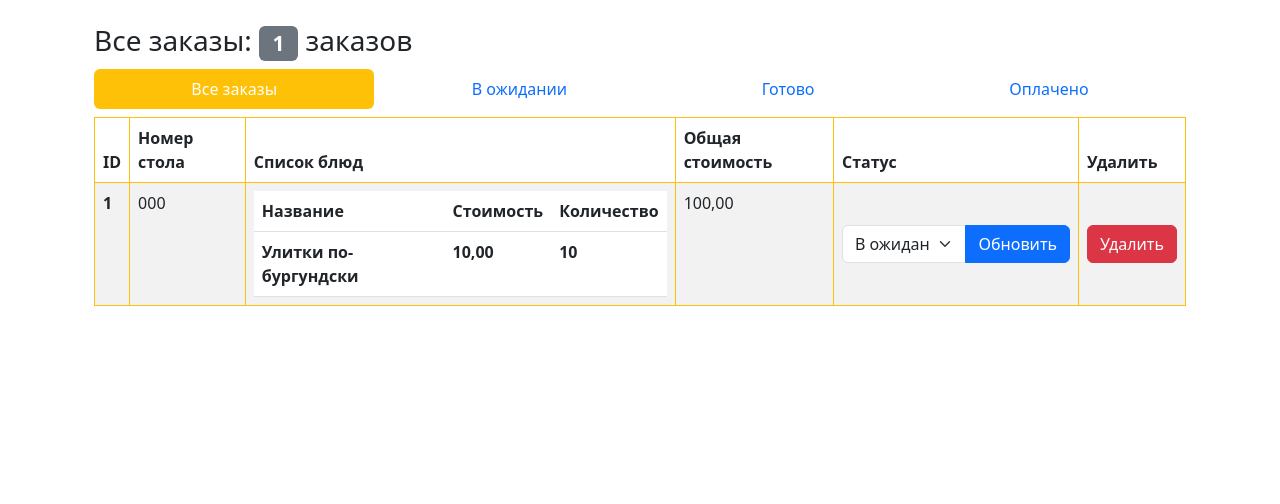
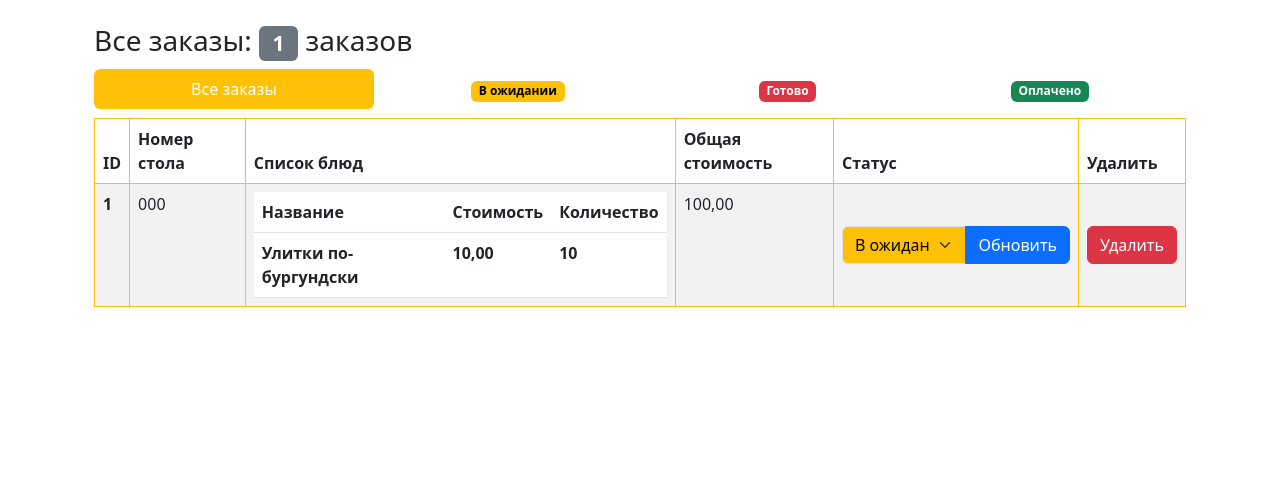
Before and after one commit to bissaliev/CafeOrderManagement, a Django app: page /orders/ in a window 1280 px wide. Shown: the part 72-576 px from the top of the page. Run offline with Django 5.2, Linux system fonts and the light colour scheme; data comes from the database, SQL or seed files in the repository; tables that the repository leaves empty hold one stand-in row (values such as "Sample post"); lists and menus that the app fills with data are empty; some libraries are stand-ins or nearby versions.

Commit message:
Добавил стили для навигации по статусам заказов

```diff
--- a/cafe/orders/templates/orders/list.html
+++ b/cafe/orders/templates/orders/list.html
@@ -13,15 +13,15 @@
             </li>
             <li class="nav-item">
                 <a class="nav-link {% if request.GET.status == 'В ожидании' %}active bg-warning{% endif %}" aria-current="page"
-                    href="{% url 'orders:order_list' %}?status=В%20ожидании&table_number={{ request.GET.table_number }}">В ожидании</a>
+                    href="{% url 'orders:order_list' %}?status=В%20ожидании&table_number={{ request.GET.table_number }}"><span class="badge text-bg-warning">В ожидании</span></a>
             </li>
             <li class="nav-item">
                 <a class="nav-link {% if request.GET.status == 'Готово' %}active bg-warning{% endif %}"
-                    href="{% url 'orders:order_list' %}?status=Готово&table_number={{ request.GET.table_number }}">Готово</a>
+                    href="{% url 'orders:order_list' %}?status=Готово&table_number={{ request.GET.table_number }}"><span class="badge text-bg-danger">Готово</span></a>
             </li>
             <li class="nav-item">
                 <a class="nav-link {% if request.GET.status == 'Оплачено' %}active bg-warning{% endif %}"
-                    href="{% url 'orders:order_list' %}?status=Оплачено&table_number={{ request.GET.table_number }}">Оплачено</a>
+                    href="{% url 'orders:order_list' %}?status=Оплачено&table_number={{ request.GET.table_number }}"><span class="badge text-bg-success">Оплачено</span></a>
             </li>
         </ul>
     </div>
@@ -68,7 +68,9 @@
                     <form class="align-items-center" action="{% url 'orders:order_update_status' order.id %}" method="post" style="width: auto;">
                         {% csrf_token %}
                         <div class="input-group">
-                            <select name="status" class="form-select" id="order_{{ order.id }}" aria-label="Пример элемента выбора с помощью надстройки кнопки">
+                            <select name="status" class="form-select
+                            text-bg-{% if order.status == 'Оплачено' %}success{% elif order.status == 'Готово' %}danger {% else %}warning{% endif %}" id="order_{{ order.id }}"
+                                aria-label="Пример элемента выбора с помощью надстройки кнопки">
                                 <option value="В ожидании" {% if order.status == 'В ожидании' %}selected{% endif %}>В ожидании</option>
 
                                 <option value="Готово" {% if order.status == 'Готово' %}selected{% endif %}>Готово</option>
```
